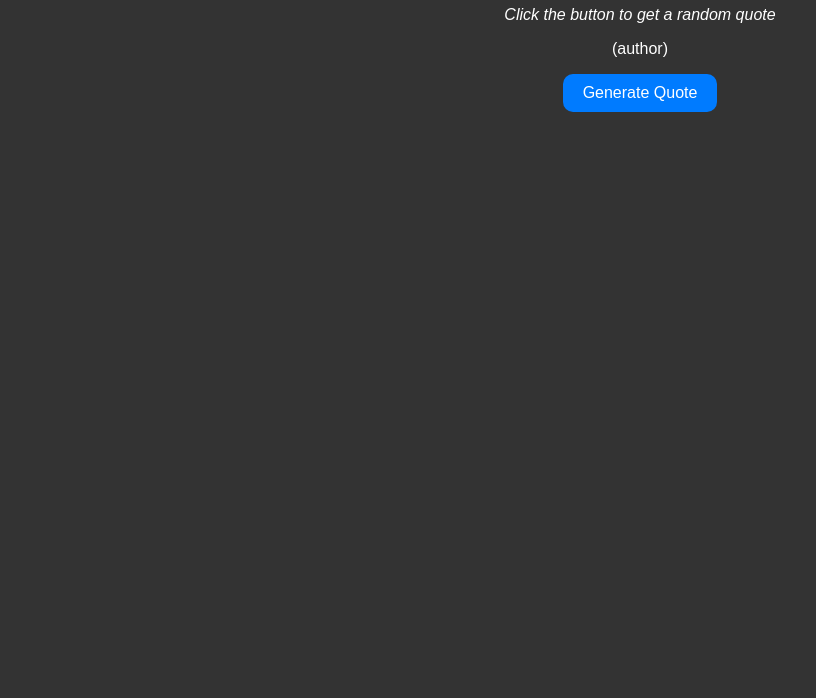
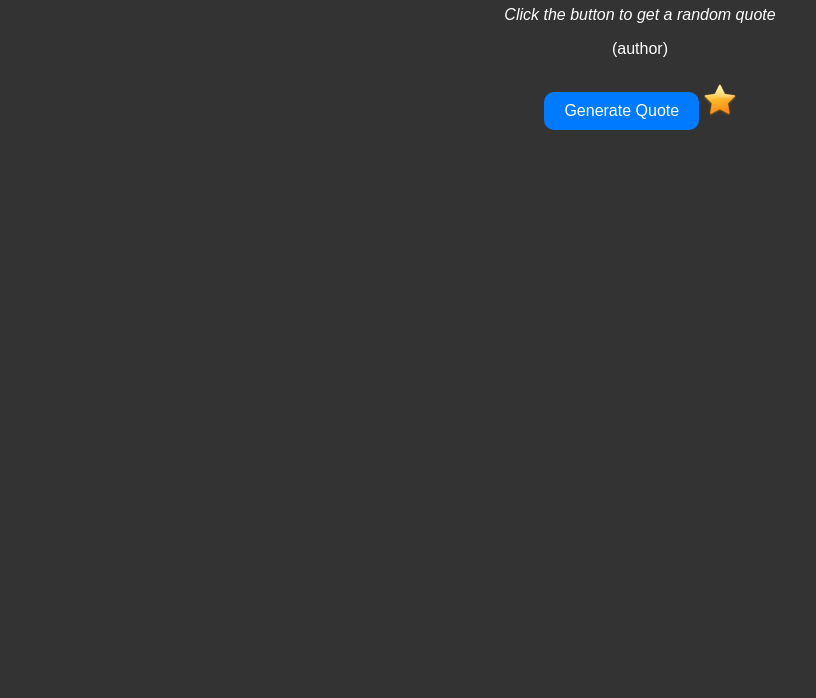
Before and after one commit to quemque/random-quotes, a plain HTML site: page index.html in a window 1280 px wide. Shown: the part 102-800 px from the top of the page, without its empty margins (0-816 px from the left). Drawn offline with Linux system fonts and the light colour scheme.

Commit message:
favorite

```diff
--- a/index.html
+++ b/index.html
@@ -20,7 +20,10 @@
       <p id="quote-author">(author)</p>
       <button id="generate-btn" class="btn">Generate Quote</button>
       <button id="theme-btn" class="theme-toggle">
-        <img src="free-icon-day-and-night-3751403.png" alt="" />
+        <img src="./Img/free-icon-day-and-night-3751403.png" alt="" />
+      </button>
+      <button id="favorite-btn" class="favorite-btn" aria-pressed="false">
+        <img src="Img/izbrannoye-64x64.png" alt="" />
       </button>
     </div>
     <script type="module" src="script.js"></script>
--- a/styles.css
+++ b/styles.css
@@ -37,7 +37,22 @@ body.light-theme {
   background-color: #f5f5f5;
   color: #333;
 }
-
+.favorite-btn {
+  background: transparent; /* Прозрачный фон */
+  border: none; /* Убираем границу */
+  padding: 0; /* Убираем отступы */
+  cursor: pointer; /* Курсор-указатель */
+  margin-top: 10px;
+}
+.favorite-btn img {
+  display: block; /* Убирает лишние отступы снизу */
+  background: transparent; /* На всякий случай */
+  width: 32px; /* Пример размера */
+  height: 32px;
+}
+.parent-of-button {
+  background: none; /* или transparent */
+}
 .container {
   max-width: 600px;
   margin: 50px auto;
```
Also changed, not shown: Img/free-icon-day-and-night-3751403.png (renamed from free-icon-day-and-night-3751403.png), Img/izbrannoye-64x64.png (added).
